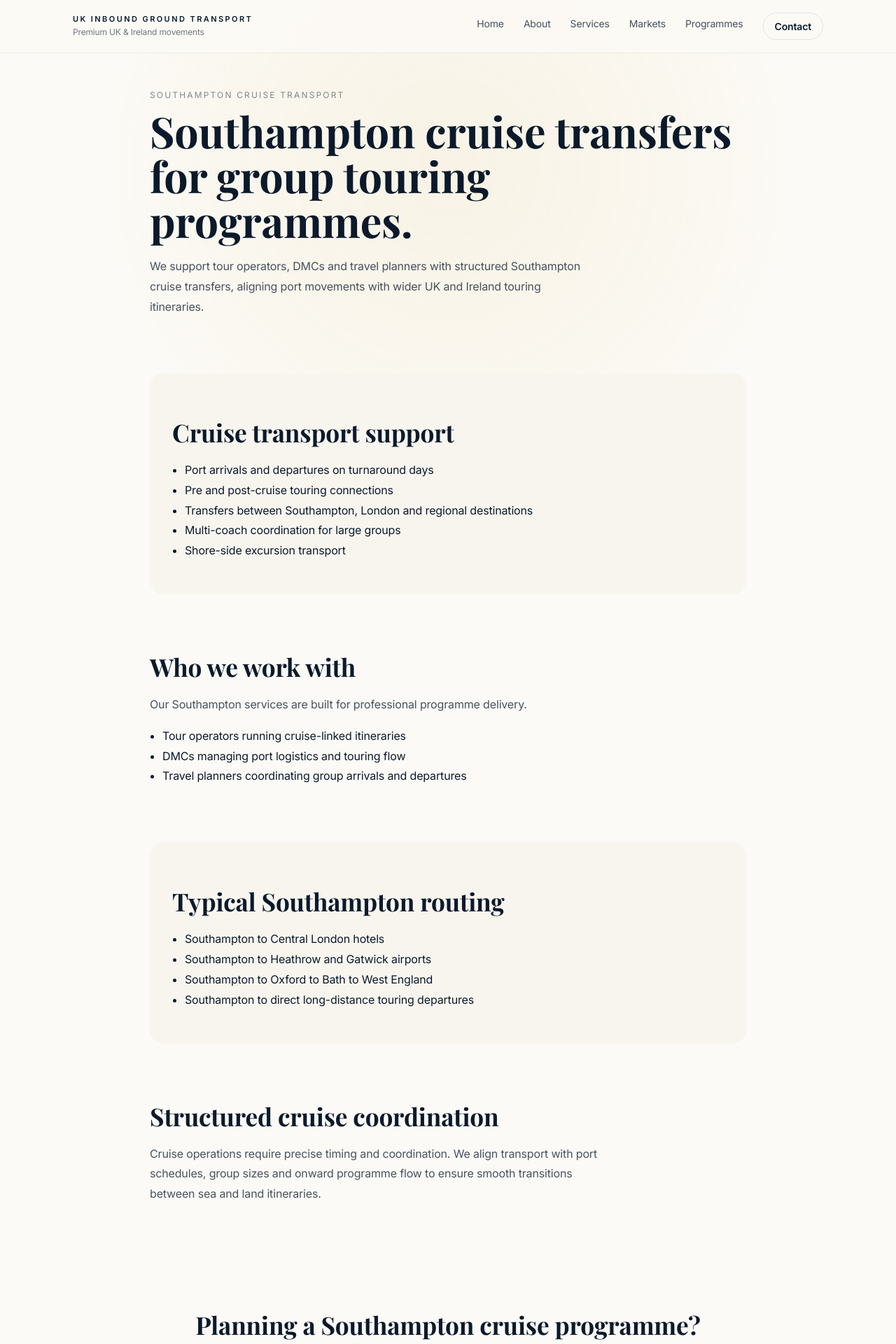
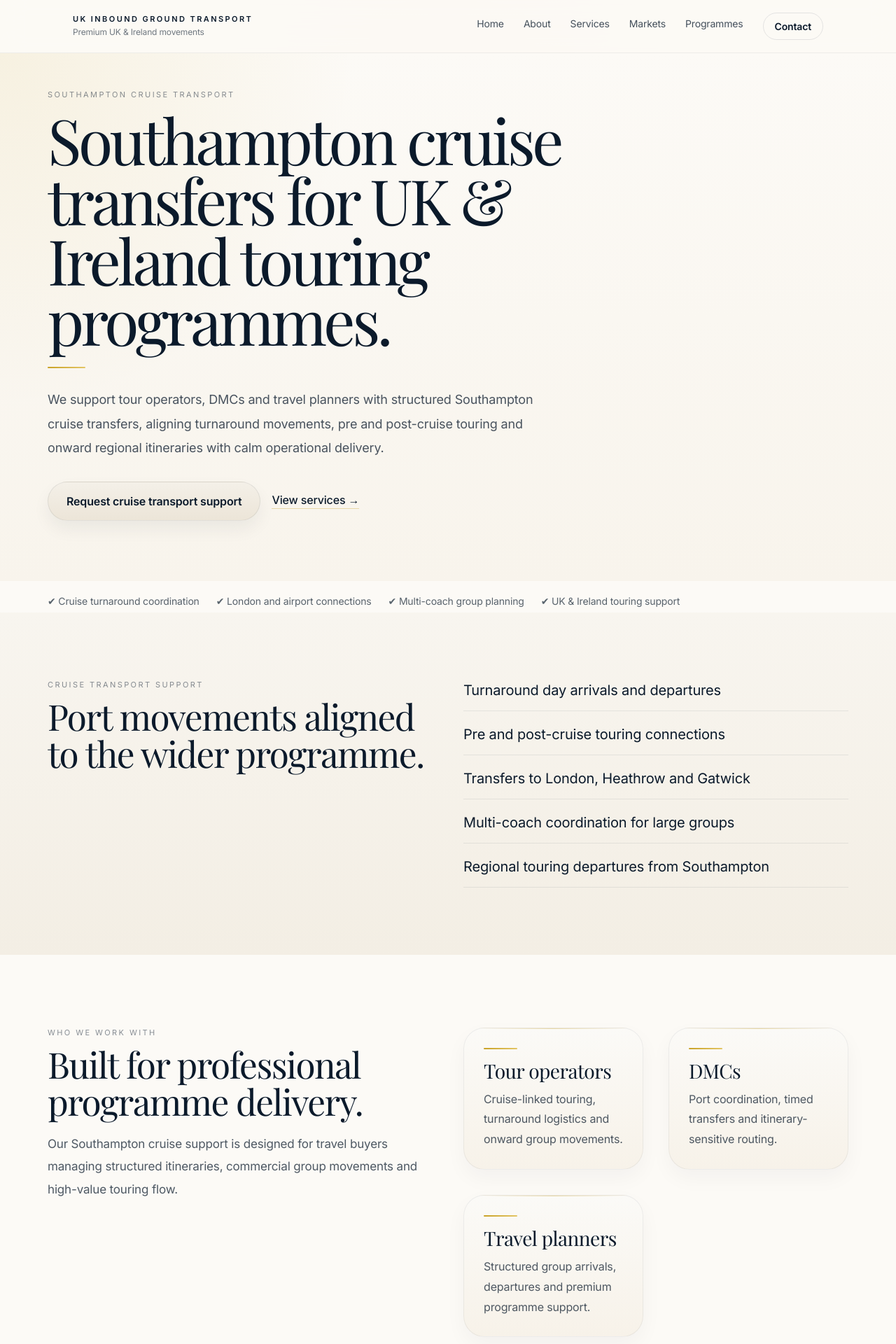
Before and after one commit to kandiahtk-crypto/Project-, a Next.js app: page /southampton-cruise-transfers in a window 1280 px wide. Shown: the top 1920 px of the page at 70% size. Built offline with nearby package versions, Linux system fonts and the light colour scheme; a web font is replaced by a local one.

Commit message:
Update page.tsx

```diff
--- a/src/app/southampton-cruise-transfers/page.tsx
+++ b/src/app/southampton-cruise-transfers/page.tsx
@@ -1,159 +1,414 @@
+import type { CSSProperties } from "react";
 import type { Metadata } from "next";
 
 export const metadata: Metadata = {
-  title: "Southampton Cruise Transfers | UK Group Transport",
+  title: "Southampton Cruise Transfers | UK Inbound Ground Transport",
   description:
-    "Southampton cruise transfers for tour operators, DMCs and travel planners. Structured group transport for arrivals, departures and UK touring programmes.",
+    "Premium Southampton cruise transfers for tour operators, DMCs and travel planners. Structured port arrivals, departures and onward UK & Ireland touring support.",
 };
 
 export default function SouthamptonPage() {
   return (
-    <main style={container}>
-      <section style={section}>
+    <main>
+      <section style={heroSection}>
+        <div style={containerWide}>
+          <div style={heroShell}>
             <p style={eyebrow}>Southampton cruise transport</p>
 
-        <h1 style={title}>
-          Southampton cruise transfers for group touring programmes.
+            <h1 style={heroTitle}>
+              Southampton cruise transfers for UK &amp; Ireland touring
+              programmes.
             </h1>
 
-        <p style={text}>
-          We support tour operators, DMCs and travel planners with structured
-          Southampton cruise transfers, aligning port movements with wider UK
-          and Ireland touring itineraries.
+            <div style={divider} />
+
+            <p style={heroText}>
+              We support tour operators, DMCs and travel planners with
+              structured Southampton cruise transfers, aligning turnaround
+              movements, pre and post-cruise touring and onward regional
+              itineraries with calm operational delivery.
             </p>
+
+            <div style={heroActions}>
+              <a href="/contact" style={primaryButton}>
+                Request cruise transport support
+              </a>
+              <a href="/services" style={secondaryLink}>
+                View services →
+              </a>
+            </div>
+          </div>
+        </div>
+      </section>
+
+      <section style={proofStripSection}>
+        <div style={containerWide}>
+          <div style={proofStrip}>
+            <span style={proofItem}>✔ Cruise turnaround coordination</span>
+            <span style={proofItem}>✔ London and airport connections</span>
+            <span style={proofItem}>✔ Multi-coach group planning</span>
+            <span style={proofItem}>✔ UK &amp; Ireland touring support</span>
+          </div>
+        </div>
       </section>
 
       <section style={sectionSoft}>
-        <h2 style={heading}>Cruise transport support</h2>
+        <div style={containerWide}>
+          <div style={sectionSplit} className="split-grid">
+            <div>
+              <p style={sectionLabel}>Cruise transport support</p>
+              <h2 style={sectionTitle}>
+                Port movements aligned to the wider programme.
+              </h2>
+            </div>
 
-        <ul style={list}>
-          <li>Port arrivals and departures on turnaround days</li>
-          <li>Pre and post-cruise touring connections</li>
-          <li>Transfers between Southampton, London and regional destinations</li>
-          <li>Multi-coach coordination for large groups</li>
-          <li>Shore-side excursion transport</li>
-        </ul>
+            <div style={supportGrid}>
+              <div style={supportItem}>Turnaround day arrivals and departures</div>
+              <div style={supportItem}>Pre and post-cruise touring connections</div>
+              <div style={supportItem}>Transfers to London, Heathrow and Gatwick</div>
+              <div style={supportItem}>Multi-coach coordination for large groups</div>
+              <div style={supportItem}>Regional touring departures from Southampton</div>
+            </div>
+          </div>
+        </div>
       </section>
 
       <section style={section}>
-        <h2 style={heading}>Who we work with</h2>
+        <div style={containerWide}>
+          <div style={sectionSplit} className="split-grid">
+            <div>
+              <p style={sectionLabel}>Who we work with</p>
+              <h2 style={sectionTitle}>
+                Built for professional programme delivery.
+              </h2>
+              <p style={sectionText}>
+                Our Southampton cruise support is designed for travel buyers
+                managing structured itineraries, commercial group movements and
+                high-value touring flow.
+              </p>
+            </div>
 
-        <p style={text}>
-          Our Southampton services are built for professional programme
-          delivery.
+            <div style={cardGrid} className="feature-grid">
+              <article style={featureCard} className="luxury-card">
+                <div style={cardAccent} />
+                <h3 style={cardTitle}>Tour operators</h3>
+                <p style={cardText}>
+                  Cruise-linked touring, turnaround logistics and onward group
+                  movements.
                 </p>
+              </article>
 
-        <ul style={list}>
-          <li>Tour operators running cruise-linked itineraries</li>
-          <li>DMCs managing port logistics and touring flow</li>
-          <li>Travel planners coordinating group arrivals and departures</li>
-        </ul>
+              <article style={featureCard} className="luxury-card">
+                <div style={cardAccent} />
+                <h3 style={cardTitle}>DMCs</h3>
+                <p style={cardText}>
+                  Port coordination, timed transfers and itinerary-sensitive
+                  routing.
+                </p>
+              </article>
+
+              <article style={featureCard} className="luxury-card">
+                <div style={cardAccent} />
+                <h3 style={cardTitle}>Travel planners</h3>
+                <p style={cardText}>
+                  Structured group arrivals, departures and premium programme
+                  support.
+                </p>
+              </article>
+            </div>
+          </div>
+        </div>
       </section>
 
       <section style={sectionSoft}>
-        <h2 style={heading}>Typical Southampton routing</h2>
+        <div style={containerWide}>
+          <div style={sectionSplit} className="split-grid">
+            <div>
+              <p style={sectionLabel}>Typical Southampton routing</p>
+              <h2 style={sectionTitle}>
+                Common transfer and touring connections from the port.
+              </h2>
+            </div>
 
-        <ul style={list}>
-          <li>Southampton to Central London hotels</li>
-          <li>Southampton to Heathrow and Gatwick airports</li>
-          <li>Southampton to Oxford to Bath to West England</li>
-          <li>Southampton to direct long-distance touring departures</li>
-        </ul>
+            <div style={supportGrid}>
+              <div style={supportItem}>Southampton to Central London hotels</div>
+              <div style={supportItem}>Southampton to Heathrow and Gatwick</div>
+              <div style={supportItem}>Southampton to Oxford and Bath</div>
+              <div style={supportItem}>Southampton to direct long-distance touring departures</div>
+              <div style={supportItem}>Cruise arrivals connected to wider UK &amp; Ireland itineraries</div>
+            </div>
+          </div>
+        </div>
       </section>
 
       <section style={section}>
-        <h2 style={heading}>Structured cruise coordination</h2>
-
-        <p style={text}>
-          Cruise operations require precise timing and coordination. We align
-          transport with port schedules, group sizes and onward programme flow
-          to ensure smooth transitions between sea and land itineraries.
+        <div style={containerWide}>
+          <div style={editorialPanel} className="luxury-card">
+            <p style={panelEyebrow}>Operational note</p>
+            <h2 style={sectionTitle}>
+              Structured cruise coordination requires timing discipline.
+            </h2>
+            <p style={panelText}>
+              Cruise operations depend on clear scheduling, realistic loading
+              windows and smooth onward routing. We align transport with port
+              timings, group sizes and the wider itinerary to support a calm and
+              commercially reliable transition between sea and land programmes.
             </p>
+          </div>
+        </div>
       </section>
 
-      <section style={cta}>
-        <h2 style={heading}>Planning a Southampton cruise programme?</h2>
-
-        <p style={text}>
-          Share your cruise schedule, group size and onward itinerary. We will
-          structure a clear and reliable transport plan aligned to your
-          programme.
+      <section style={leadSection}>
+        <div style={containerNarrow}>
+          <p style={sectionLabel}>Start a Southampton enquiry</p>
+          <h2 style={sectionTitle}>
+            Planning a Southampton cruise programme?
+          </h2>
+          <p style={sectionText}>
+            Share your cruise schedule, group size and onward itinerary. We’ll
+            structure a clear transport plan aligned to your programme.
           </p>
 
-        <a href="/contact" style={button}>
-          Request cruise transport support
+          <div style={heroActions}>
+            <a href="/contact" style={primaryButton}>
+              Contact us
             </a>
+            <a href="/" style={secondaryLink}>
+              Return to homepage →
+            </a>
+          </div>
+        </div>
       </section>
     </main>
   );
 }
 
-const container = {
-  maxWidth: 900,
+const containerWide: CSSProperties = {
+  maxWidth: 1200,
   margin: "0 auto",
-  padding: "40px 24px 80px",
+  padding: "0 28px",
 };
 
-const section = {
-  marginBottom: 80,
+const containerNarrow: CSSProperties = {
+  maxWidth: 760,
+  margin: "0 auto",
+  padding: "0 24px",
 };
 
-const sectionSoft = {
-  marginBottom: 80,
-  padding: "32px",
-  background: "#F8F5EF",
-  borderRadius: 20,
+const heroSection: CSSProperties = {
+  padding: "52px 0 86px",
+  background:
+    "radial-gradient(circle at top left, rgba(201,162,39,0.10), transparent 34%), linear-gradient(180deg, #FCFAF6 0%, #F8F4EC 100%)",
 };
 
-const eyebrow = {
-  fontSize: 12,
-  letterSpacing: "0.18em",
-  textTransform: "uppercase" as const,
-  color: "rgba(11,26,43,0.5)",
+const heroShell: CSSProperties = {
+  maxWidth: 860,
 };
 
-const title = {
-  fontSize: "clamp(2.4rem, 5vw, 3.8rem)",
-  lineHeight: 1.05,
-  fontFamily: "var(--font-serif)",
-  margin: "12px 0 20px",
-  color: "#0B1A2B",
+const proofStripSection: CSSProperties = {
+  padding: "20px 0 8px",
 };
 
-const heading = {
-  fontSize: "clamp(1.6rem, 3vw, 2.2rem)",
-  marginBottom: 16,
+const proofStrip: CSSProperties = {
+  display: "flex",
+  flexWrap: "wrap",
+  gap: 24,
+  alignItems: "center",
+};
+
+const proofItem: CSSProperties = {
+  fontSize: 14,
+  color: "rgba(11,26,43,0.68)",
+};
+
+const section: CSSProperties = {
+  padding: "104px 0",
+};
+
+const sectionSoft: CSSProperties = {
+  padding: "96px 0",
+  background: "linear-gradient(180deg, #F8F5EF 0%, #F3EEE4 100%)",
+};
+
+const leadSection: CSSProperties = {
+  padding: "104px 0 60px",
+  background:
+    "radial-gradient(circle at top right, rgba(201,162,39,0.08), transparent 30%), linear-gradient(180deg, #FCFAF6 0%, #F7F3EC 100%)",
+};
+
+const sectionSplit: CSSProperties = {
+  display: "grid",
+  gap: 42,
+  alignItems: "start",
+};
+
+const eyebrow: CSSProperties = {
+  margin: 0,
+  fontSize: 11,
+  letterSpacing: "0.22em",
+  textTransform: "uppercase",
+  color: "rgba(11, 26, 43, 0.48)",
+};
+
+const sectionLabel: CSSProperties = {
+  margin: "0 0 12px",
+  fontSize: 11,
+  letterSpacing: "0.22em",
+  textTransform: "uppercase",
+  color: "rgba(11, 26, 43, 0.48)",
+};
+
+const heroTitle: CSSProperties = {
+  margin: "14px 0 24px",
+  maxWidth: 860,
+  fontSize: "clamp(2.8rem, 8vw, 5.6rem)",
+  lineHeight: 0.96,
+  letterSpacing: "-0.05em",
+  fontWeight: 400,
   fontFamily: "var(--font-serif)",
   color: "#0B1A2B",
 };
 
-const text = {
+const sectionTitle: CSSProperties = {
+  margin: "0 0 18px",
+  maxWidth: 780,
+  fontSize: "clamp(2rem, 4vw, 3.6rem)",
+  lineHeight: 1.04,
+  letterSpacing: "-0.03em",
+  fontWeight: 400,
+  fontFamily: "var(--font-serif)",
+  color: "#0B1A2B",
+};
+
+const divider: CSSProperties = {
+  width: 54,
+  height: 2,
+  margin: "18px 0 28px",
+  borderRadius: 999,
+  background: "linear-gradient(90deg, #C9A227 0%, #E3C565 100%)",
+};
+
+const heroText: CSSProperties = {
+  margin: 0,
+  maxWidth: 740,
+  fontSize: 18,
+  lineHeight: 1.92,
+  color: "rgba(11, 26, 43, 0.74)",
+};
+
+const sectionText: CSSProperties = {
+  margin: 0,
+  maxWidth: 700,
+  fontSize: 17,
+  lineHeight: 1.9,
+  color: "rgba(11, 26, 43, 0.72)",
+};
+
+const heroActions: CSSProperties = {
+  marginTop: 30,
+  display: "flex",
+  gap: 16,
+  flexWrap: "wrap",
+  alignItems: "center",
+};
+
+const primaryButton: CSSProperties = {
+  display: "inline-flex",
+  alignItems: "center",
+  justifyContent: "center",
+  minHeight: 56,
+  padding: "0 26px",
+  borderRadius: 999,
+  background: "linear-gradient(180deg, #F4F0E8 0%, #ECE5D8 100%)",
+  color: "#0B1A2B",
+  textDecoration: "none",
+  fontWeight: 600,
+  border: "1px solid rgba(11, 26, 43, 0.08)",
+  boxShadow: "0 12px 24px rgba(11, 26, 43, 0.06)",
+};
+
+const secondaryLink: CSSProperties = {
+  textDecoration: "none",
+  color: "#0B1A2B",
+  fontWeight: 500,
+  display: "inline-flex",
+  alignItems: "center",
+  gap: 6,
+  paddingBottom: 2,
+  borderBottom: "1px solid rgba(201,162,39,0.35)",
+};
+
+const supportGrid: CSSProperties = {
+  display: "grid",
+  gap: 18,
+};
+
+const supportItem: CSSProperties = {
+  paddingBottom: 14,
+  borderBottom: "1px solid rgba(11, 26, 43, 0.08)",
+  fontSize: 20,
+  lineHeight: 1.5,
+  color: "#0B1A2B",
+};
+
+const cardGrid: CSSProperties = {
+  display: "grid",
+  gap: 24,
+};
+
+const featureCard: CSSProperties = {
+  display: "block",
+  padding: "28px",
+  borderRadius: 30,
+  background: "linear-gradient(180deg, #FBFAF7 0%, #F7F2E9 100%)",
+  border: "1px solid rgba(11, 26, 43, 0.06)",
+  boxShadow: "0 12px 30px rgba(11, 26, 43, 0.04)",
+};
+
+const cardAccent: CSSProperties = {
+  width: 48,
+  height: 2,
+  borderRadius: 999,
+  marginBottom: 16,
+  background: "linear-gradient(90deg, #C9A227 0%, #E3C565 100%)",
+};
+
+const cardTitle: CSSProperties = {
+  margin: "0 0 10px",
+  fontSize: "clamp(1.4rem, 2.2vw, 1.9rem)",
+  lineHeight: 1.1,
+  letterSpacing: "-0.02em",
+  fontWeight: 400,
+  fontFamily: "var(--font-serif)",
+  color: "#0B1A2B",
+};
+
+const cardText: CSSProperties = {
+  margin: 0,
   fontSize: 16,
   lineHeight: 1.8,
-  color: "rgba(11,26,43,0.75)",
-  maxWidth: 640,
+  color: "rgba(11, 26, 43, 0.72)",
 };
 
-const list = {
-  marginTop: 16,
-  paddingLeft: 18,
-  lineHeight: 1.8,
+const editorialPanel: CSSProperties = {
+  padding: "32px 30px",
+  borderRadius: 32,
+  background: "linear-gradient(180deg, #FBFAF7 0%, #F5EFE4 100%)",
+  border: "1px solid rgba(11, 26, 43, 0.06)",
+  boxShadow: "0 18px 40px rgba(11, 26, 43, 0.06)",
 };
 
-const cta = {
-  padding: "40px",
-  background: "#FCFAF6",
-  borderRadius: 24,
-  textAlign: "center" as const,
+const panelEyebrow: CSSProperties = {
+  margin: "0 0 10px",
+  fontSize: 12,
+  letterSpacing: "0.16em",
+  textTransform: "uppercase",
+  color: "rgba(11, 26, 43, 0.5)",
 };
 
-const button = {
-  display: "inline-block",
-  marginTop: 20,
-  padding: "14px 24px",
-  borderRadius: 999,
-  background: "#0B1A2B",
-  color: "#fff",
-  textDecoration: "none",
-  fontWeight: 600,
+const panelText: CSSProperties = {
+  margin: 0,
+  fontSize: 16,
+  lineHeight: 1.85,
+  color: "rgba(11, 26, 43, 0.72)",
 };
```
Lines whose indentation alone changed are shown as unchanged.
